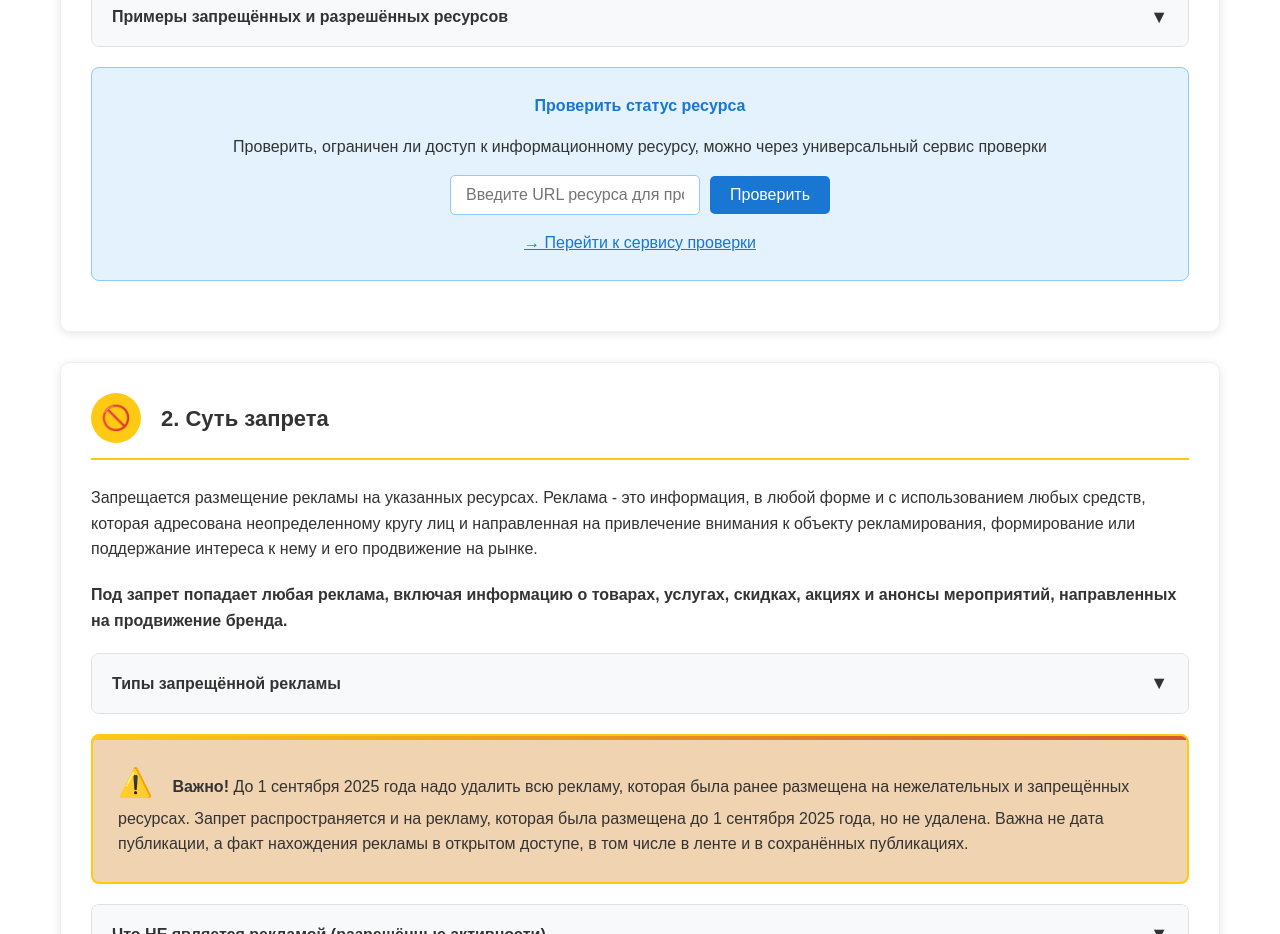
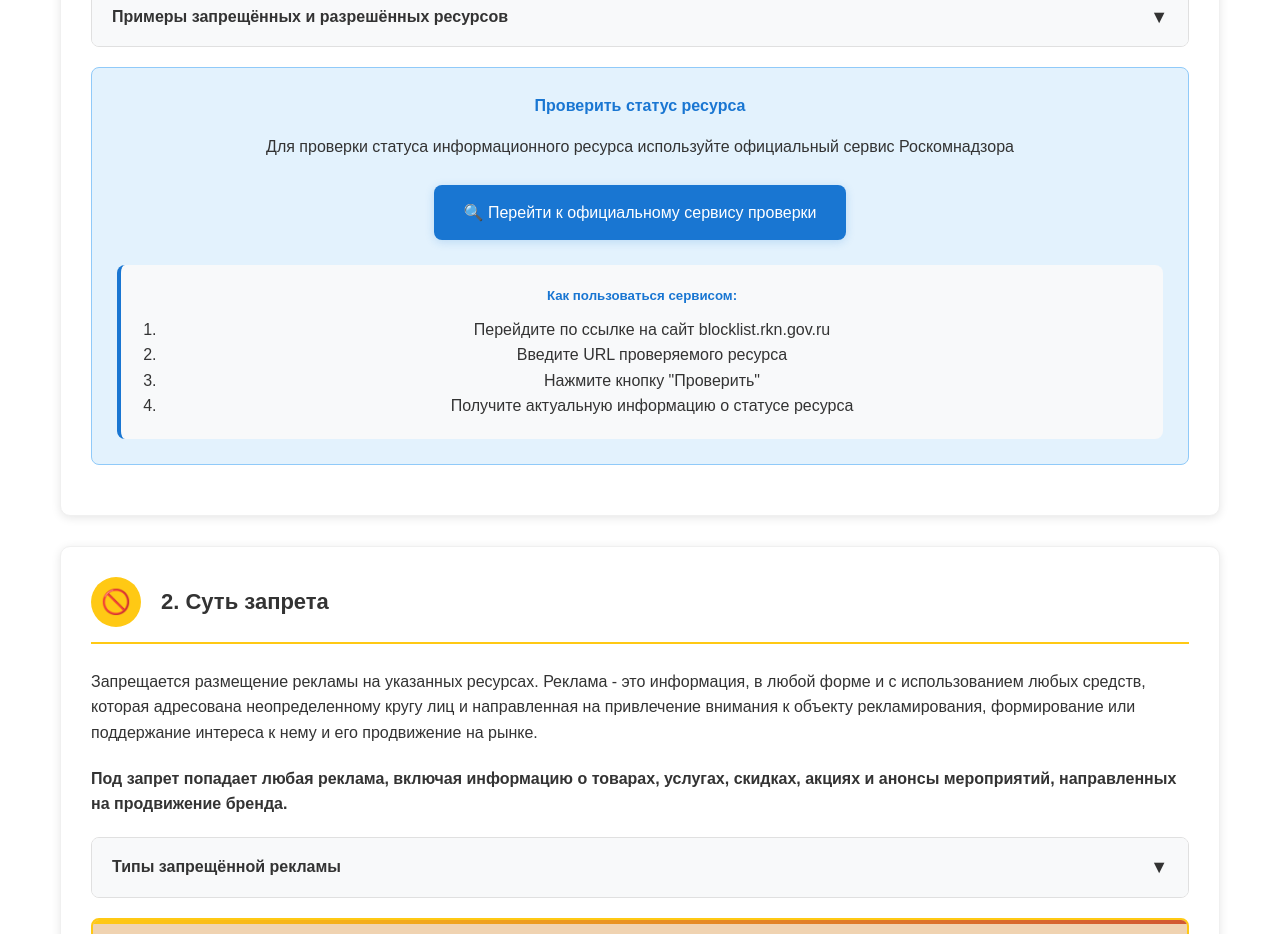
Before and after one commit to danilovanatashka/advertising-ban-guide, a plain HTML site: page index.html in a window 1280 px wide. Shown: the part 1193-2127 px from the top of the page. Drawn offline with Linux system fonts and the light colour scheme.

Commit message:
Обновление памятки - убрана проверка ресурсов

```diff
--- a/index.html
+++ b/index.html
@@ -745,15 +745,33 @@
 
             <div class="resource-checker">
                 <h4>Проверить статус ресурса</h4>
-                <p>Проверить, ограничен ли доступ к информационному ресурсу, можно через универсальный сервис проверки</p>
-                <div class="checker-input">
-                    <input type="text" id="resourceUrl" placeholder="Введите URL ресурса для проверки">
-                    <button onclick="checkResource()">Проверить</button>
+                <p>Для проверки статуса информационного ресурса используйте официальный сервис Роскомнадзора</p>
+                <div style="text-align: center; margin: 25px 0;">
+                    <a href="https://blocklist.rkn.gov.ru" target="_blank" style="
+                        display: inline-block;
+                        padding: 15px 30px;
+                        background: #1976D2;
+                        color: white;
+                        text-decoration: none;
+                        border-radius: 8px;
+                        font-size: 16px;
+                        font-weight: 500;
+                        transition: all 0.3s ease;
+                        box-shadow: 0 2px 10px rgba(25, 118, 210, 0.2);
+                    " onmouseover="this.style.background='#1565C0'; this.style.transform='translateY(-2px)'"
+                       onmouseout="this.style.background='#1976D2'; this.style.transform='translateY(0)'">
+                        🔍 Перейти к официальному сервису проверки
+                    </a>
                 </div>
-                <div id="checkerResult" class="checker-result"></div>
-                <p style="margin-top: 15px;">
-                    <a href="https://blocklist.rkn.gov.ru" target="_blank" style="color: #1976D2;">→ Перейти к сервису проверки</a>
-                </p>
+                <div style="background: #f8f9fa; padding: 20px; border-radius: 8px; border-left: 4px solid #1976D2;">
+                    <h5 style="margin-bottom: 10px; color: #1976D2;">Как пользоваться сервисом:</h5>
+                    <ol style="margin-left: 20px; line-height: 1.6;">
+                        <li>Перейдите по ссылке на сайт blocklist.rkn.gov.ru</li>
+                        <li>Введите URL проверяемого ресурса</li>
+                        <li>Нажмите кнопку "Проверить"</li>
+                        <li>Получите актуальную информацию о статусе ресурса</li>
+                    </ol>
+                </div>
             </div>
         </div>
 
@@ -923,56 +941,6 @@
             }
         }
 
-        // Resource checker - define globally so onclick can access it
-        function checkResource() {
-            const input = document.getElementById('resourceUrl');
-            const result = document.getElementById('checkerResult');
-
-            if (!input || !result) return;
-
-            const url = input.value.trim().toLowerCase();
-
-            if (!url) {
-                result.textContent = 'Введите URL для проверки';
-                result.className = 'checker-result show';
-                return;
-            }
-
-            // Simple check based on known examples
-            const bannedDomains = ['instagram.com', 'facebook.com', 'discord.com', 'fb.com', 'meta.com'];
-            const allowedDomains = ['youtube.com', 'tiktok.com', 'telegram.org', 't.me'];
-
-            let isBanned = false;
-            let isAllowed = false;
-
-            for (const domain of bannedDomains) {
-                if (url.includes(domain)) {
-                    isBanned = true;
-                    break;
-                }
-            }
-
-            if (!isBanned) {
-                for (const domain of allowedDomains) {
-                    if (url.includes(domain)) {
-                        isAllowed = true;
-                        break;
-                    }
-                }
-            }
-
-            if (isBanned) {
-                result.textContent = '⚠️ Этот ресурс находится в списке запрещённых. Размещение рекламы запрещено.';
-                result.className = 'checker-result show blocked';
-            } else if (isAllowed) {
-                result.textContent = '✅ Этот ресурс не входит в список запрещённых. Размещение рекламы разрешено.';
-                result.className = 'checker-result show allowed';
-            } else {
-                result.textContent = 'ℹ️ Для точной проверки используйте официальный сервис blocklist.rkn.gov.ru';
-                result.className = 'checker-result show';
-            }
-        }
-
         // Back to top button - define globally so onclick can access it
         function scrollToTop() {
             window.scrollTo({
@@ -1014,16 +982,6 @@
                     }
                 });
             });
-
-            // Add enter key support for resource checker
-            const resourceInput = document.getElementById('resourceUrl');
-            if (resourceInput) {
-                resourceInput.addEventListener('keypress', function(e) {
-                    if (e.key === 'Enter') {
-                        checkResource();
-                    }
-                });
-            }
         });
 
         // Show/hide back to top button and highlight active navigation
```
